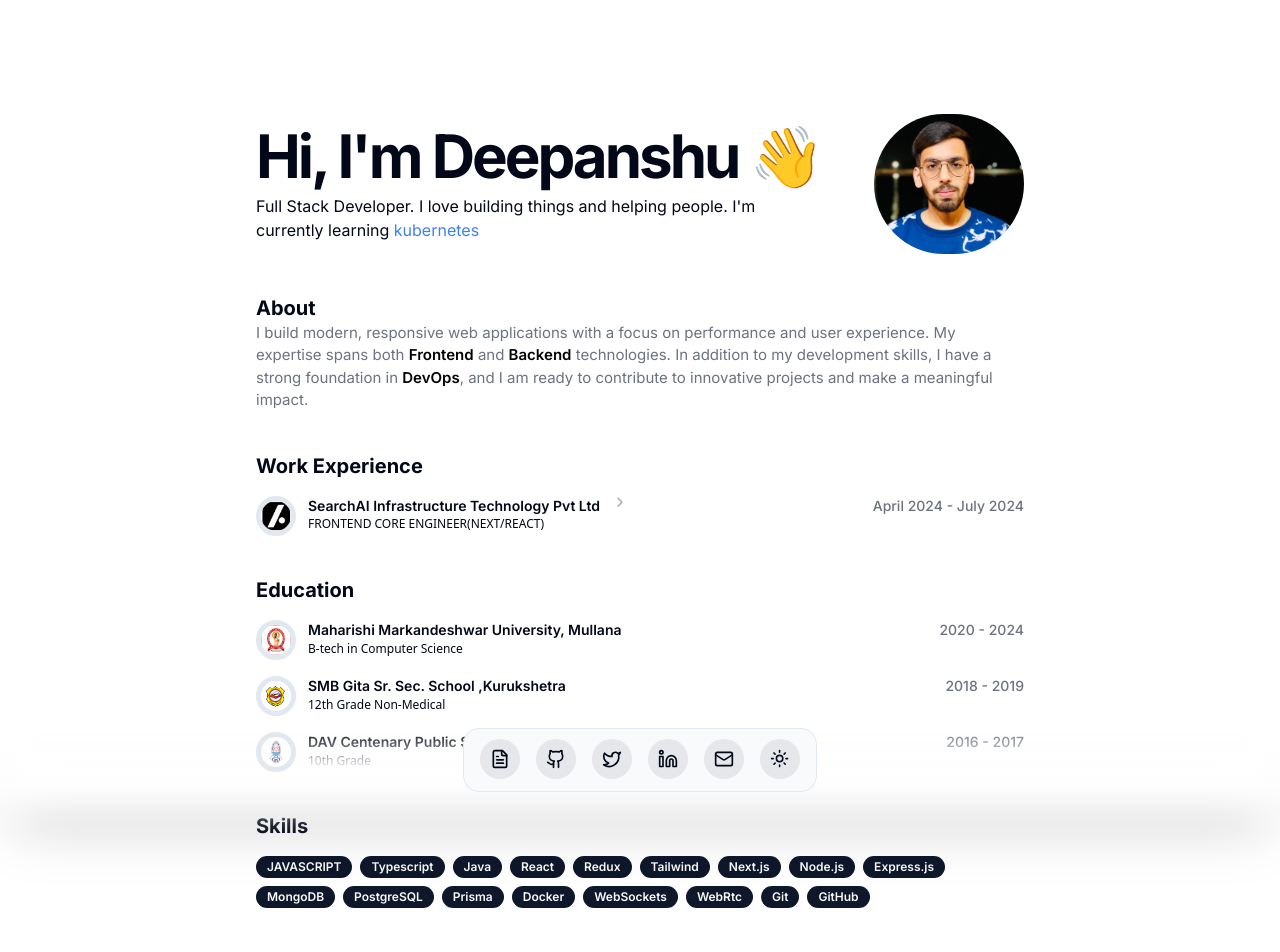
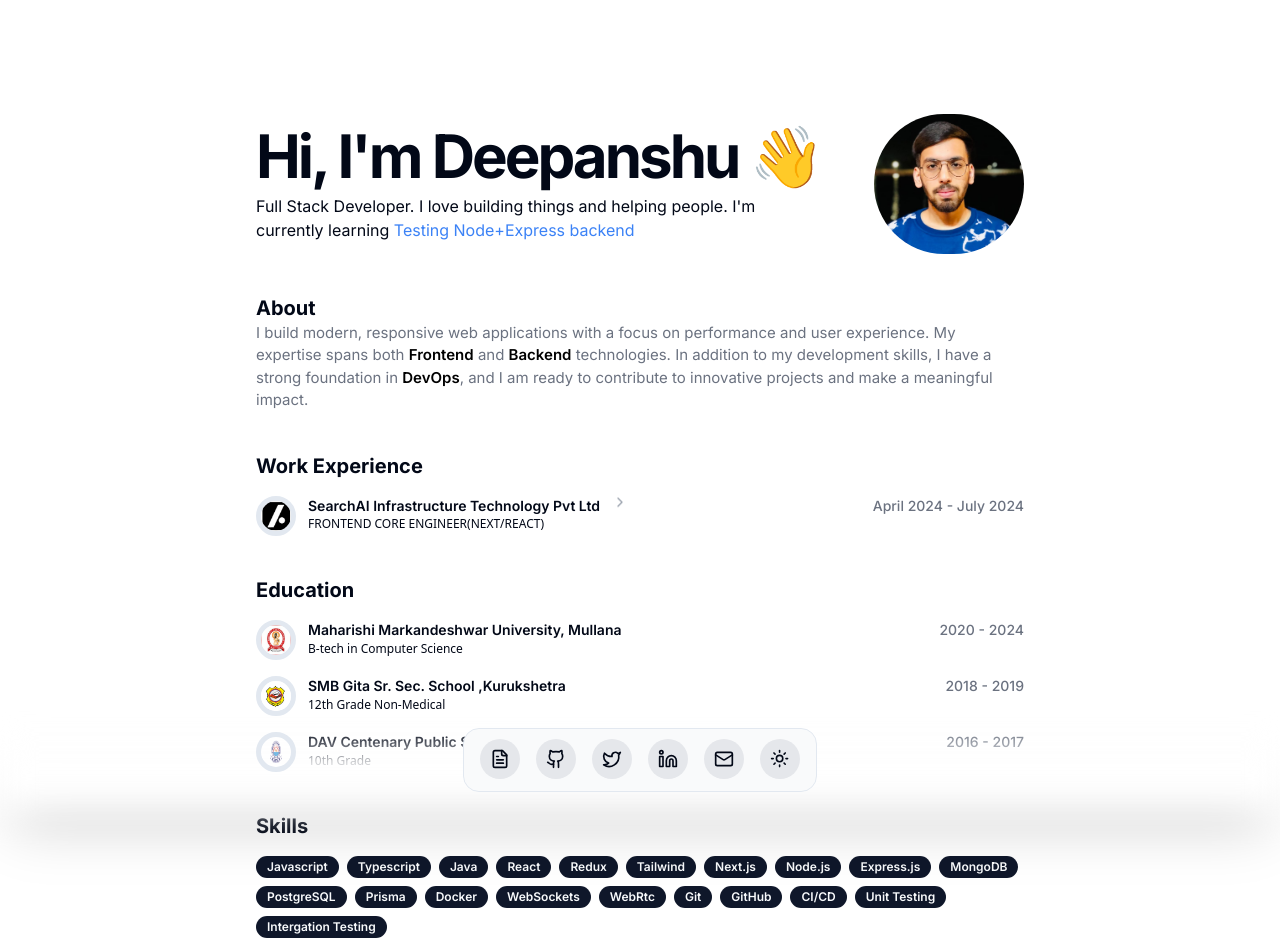
Before and after one commit to deepanshu2711/PORTFOILO, a Next.js app: page / in a window 1280 px wide. Shown: the top 952 px of the page. Built offline with nearby package versions, Linux system fonts and the light colour scheme.

Commit message:
updated skills nd hero sectio

```diff
--- a/components/HeroSection.tsx
+++ b/components/HeroSection.tsx
@@ -15,7 +15,7 @@ const HeroSection = () => {
             className="text-blue-500 hover:text-blue-600"
             href="https://kubernetes.io/"
           >
-            kubernetes
+            Testing Node+Express backend
           </Link>
         </p>
       </div>
--- a/components/SkillsSection.tsx
+++ b/components/SkillsSection.tsx
@@ -5,7 +5,7 @@ const SkillsSection = () => {
     <div className="flex flex-col gap-4">
       <p className="text-xl font-bold">Skills</p>
       <div className="flex flex-wrap items-center gap-2">
-        <Badge className="uppercase px-2py-3">Javascript</Badge>
+        <Badge>Javascript</Badge>
         <Badge>Typescript</Badge>
         <Badge>Java</Badge>
         <Badge>React</Badge>
@@ -22,6 +22,9 @@ const SkillsSection = () => {
         <Badge>WebRtc</Badge>
         <Badge>Git</Badge>
         <Badge>GitHub</Badge>
+        <Badge>CI/CD</Badge>
+        <Badge>Unit Testing</Badge>
+        <Badge>Intergation Testing</Badge>
       </div>
     </div>
   );
```
